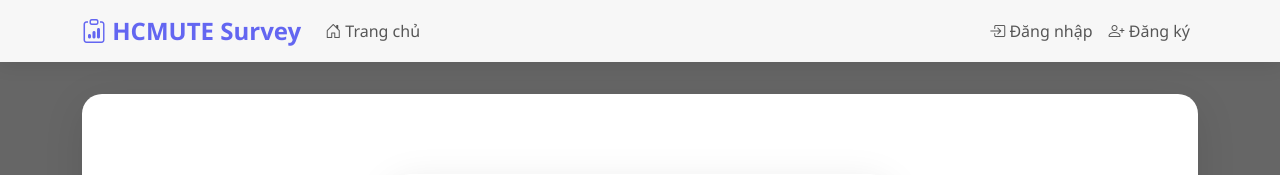
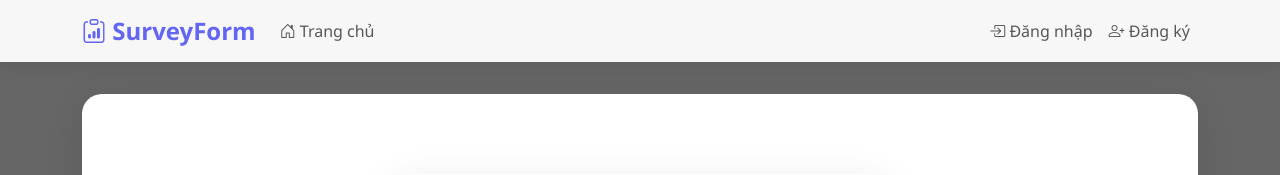
Before and after one commit to xuanloc11/Survey, a Django app: page /register/ in a window 1280 px wide. Shown: the top 175 px of the page. Run offline with Django 5.2, Linux system fonts and the light colour scheme.

Commit message:
Update title in dashboard to SurveyForm

```diff
--- a/surveys/admin.py
+++ b/surveys/admin.py
@@ -70,7 +70,7 @@ from django.urls import path
 from django.shortcuts import render
 
 class CustomAdminSite(AdminSite):
-    site_header = "HCMUTE Survey Administration"
+    site_header = "SurveyForm Administration"
     site_title = "Survey Admin"
     index_title = "Dashboard"
 
--- a/surveys/views/auth.py
+++ b/surveys/views/auth.py
@@ -31,15 +31,15 @@ def register_view(request):
                 reverse('surveys:activate', kwargs={'uidb64': uidb64, 'token': token})
             )
 
-            subject = 'Xác nhận đăng ký tài khoản HCMUTE Survey'
+            subject = 'Xác nhận đăng ký tài khoản Survey'
             message = (
                 f'Xin chào {user.username},\n\n'
-                'Cảm ơn bạn đã đăng ký tài khoản trên HCMUTE Survey.\n'
+                'Cảm ơn bạn đã đăng ký tài khoản trên Survey.\n'
                 'Vui lòng nhấp vào liên kết dưới đây để kích hoạt tài khoản của bạn:\n\n'
                 f'{activation_link}\n\n'
                 'Nếu bạn không thực hiện đăng ký này, hãy bỏ qua email.\n\n'
                 'Trân trọng,\n'
-                'HCMUTE Survey'
+                'SurveyForm'
             )
 
             try:
@@ -134,15 +134,15 @@ def password_reset_request(request):
                     reverse('surveys:password_reset_confirm', kwargs={'uidb64': uidb64, 'token': token})
                 )
 
-                subject = 'Đặt lại mật khẩu tài khoản hệ thống khảo sát HCMUTE'
+                subject = 'Đặt lại mật khẩu tài khoản hệ thống khảo sát SurveyForm'
                 message = (
                     f'Xin chào {user.username},\n\n'
-                    'Bạn vừa yêu cầu đặt lại mật khẩu cho tài khoản HCMUTE Survey.\n'
+                    'Bạn vừa yêu cầu đặt lại mật khẩu cho tài khoản SurveyForm.\n'
                     'Vui lòng nhấp vào liên kết dưới đây để đặt mật khẩu mới:\n\n'
                     f'{reset_link}\n\n'
                     'Nếu bạn không yêu cầu, hãy bỏ qua email này.\n\n'
                     'Trân trọng,\n'
-                    'Đội ngũ HCMUTE Survey'
+                    'Đội ngũ SurveyForm'
                 )
 
                 try:
--- a/templates/admin/base_site.html
+++ b/templates/admin/base_site.html
@@ -15,7 +15,7 @@
         <i class="bi bi-clipboard-data" style="color: white; font-size: 20px;"></i>
     </div>
     <div>
-        <h1 style="margin: 0; font-size: 18px; font-weight: 700; color: whitesmoke;">HCMUTE Survey Administration</h1>
+        <h1 style="margin: 0; font-size: 18px; font-weight: 700; color: whitesmoke;">SurveyForm Administration</h1>
         <p style="margin: 0; font-size: 12px; color: whitesmoke;">Hệ thống Quản lý Khảo sát</p>
     </div>
 </div>
--- a/templates/base.html
+++ b/templates/base.html
@@ -23,7 +23,7 @@
             <div class="d-flex align-items-center flex-grow-1">
                 <a class="navbar-brand d-flex align-items-center me-3" href="{% url 'surveys:home' %}">
                     <i class="bi bi-clipboard-data me-2"></i>
-                    <span class="fw-semibold">HCMUTE Survey</span>
+                    <span class="fw-semibold">Survey</span>
                 </a>
             </div>
             <ul class="navbar-nav ms-auto align-items-center">
@@ -68,7 +68,7 @@
     <nav class="navbar navbar-expand-lg navbar-light">
         <div class="container">
             <a class="navbar-brand" href="{% url 'surveys:home' %}">
-                <i class="bi bi-clipboard-data"></i> HCMUTE Survey
+                <i class="bi bi-clipboard-data"></i> SurveyForm
             </a>
             <button class="navbar-toggler" type="button" data-bs-toggle="collapse" data-bs-target="#navbarNav">
                 <span class="navbar-toggler-icon"></span>
--- a/templates/surveys/email/survey_confirmation.html
+++ b/templates/surveys/email/survey_confirmation.html
@@ -70,7 +70,7 @@
                                 Cảm ơn bạn đã dành thời gian tham gia khảo sát của chúng tôi.
                             </p>
                             <p style="color: #9ca3af; font-size: 12px; margin: 0;">
-                                © 2025 HCMUTE Survey. All rights reserved.
+                                © 2026 SurveyForm. All rights reserved.
                             </p>
                         </td>
                     </tr>
--- a/templates/surveys/pages/home.html
+++ b/templates/surveys/pages/home.html
@@ -1,6 +1,6 @@
 {% extends 'base.html' %}
 
-{% block title %}HCMUTE Survey{% endblock %}
+{% block title %}SurveyForm{% endblock %}
 {% block body_class %}landing-body{% endblock %}
 
 {% block content %}
@@ -60,7 +60,7 @@
 
 <div class="landing-section">
     <div class="section-header">
-        <p class="eyebrow">Tại sao chọn Hệ thống HCMUTE Survey?</p>
+        <p class="eyebrow">Tại sao chọn Hệ thống SurveyForm?</p>
         <h3 class="fw-bold mb-2">Trải nghiệm liền mạch khảo sát</h3>
     </div>
     <div class="row g-4">
```
